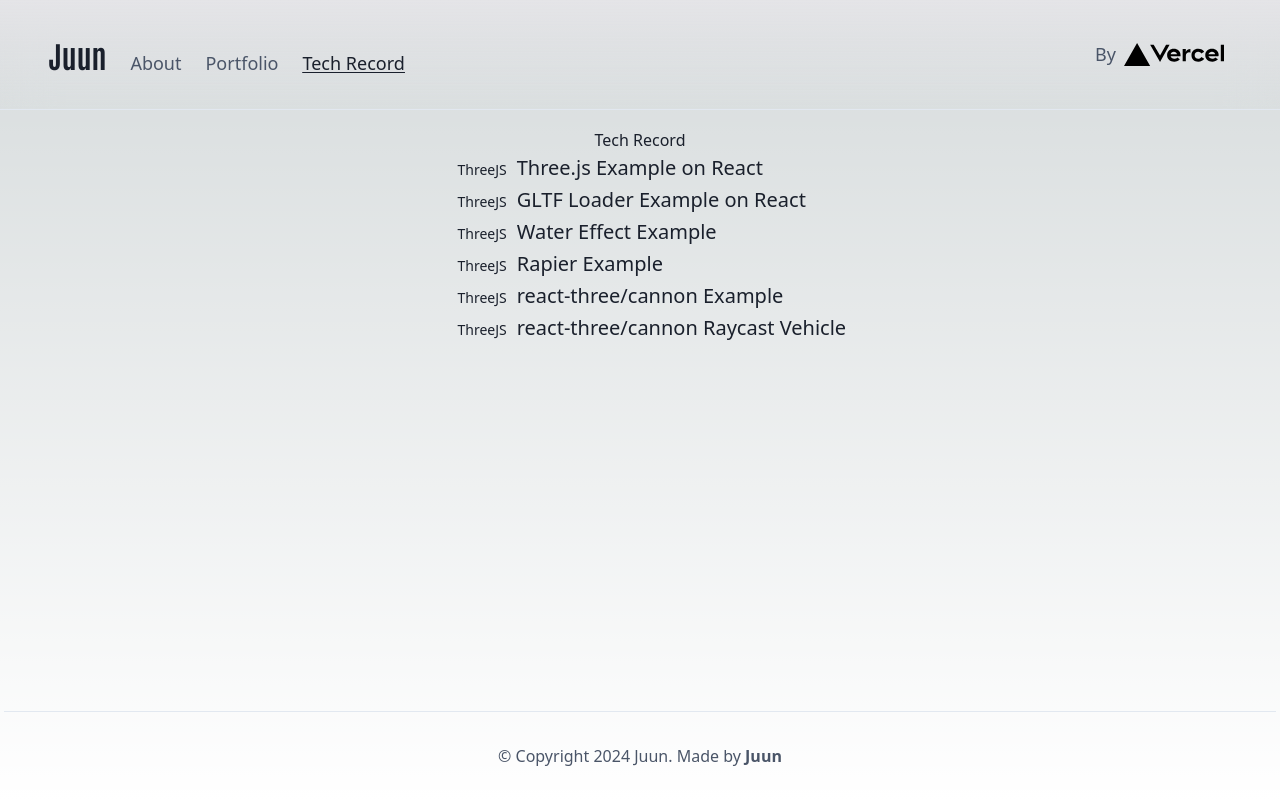
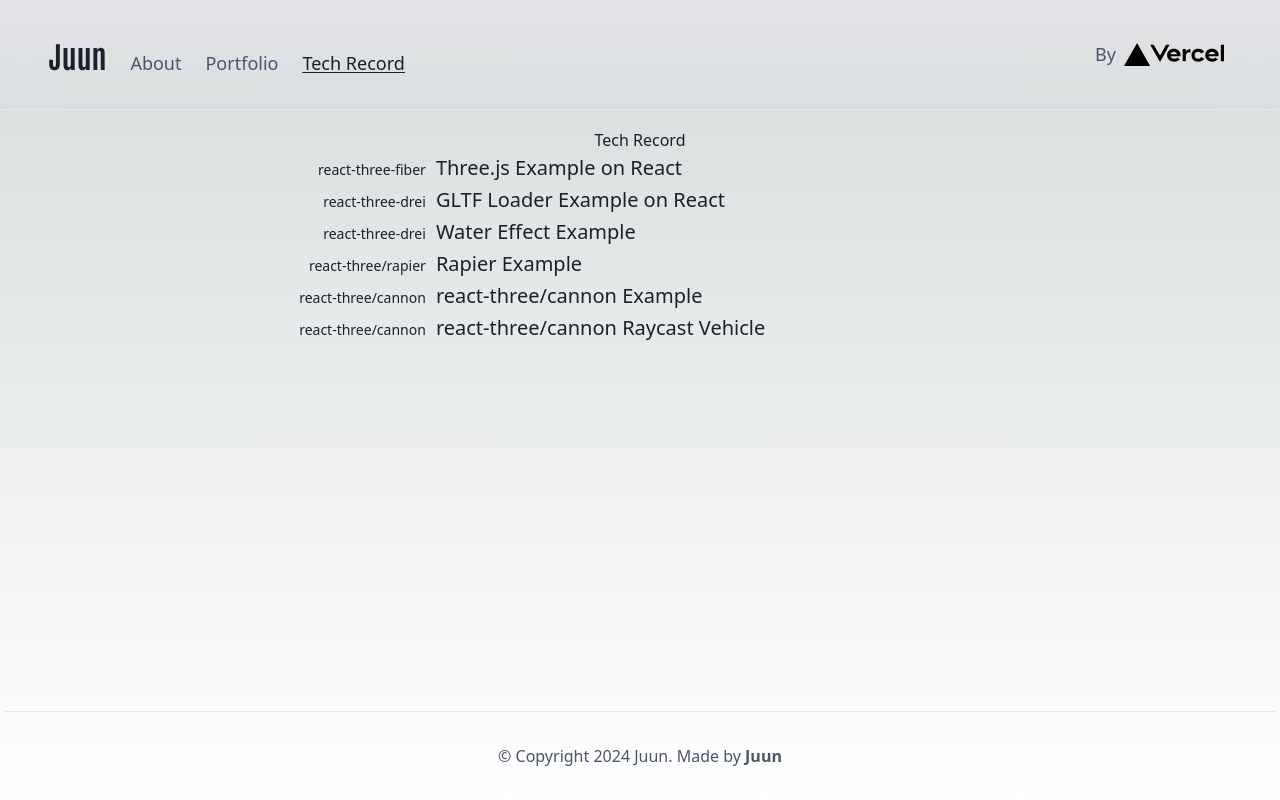
Before and after one commit to juunie-roh/setting-up-next, a Next.js app: page /techrecord in a window 1280 px wide. Built offline with nearby package versions, Linux system fonts and the light colour scheme.

Commit message:
refactor(categories): categories updated

```diff
--- a/src/pages/techrecord/index.tsx
+++ b/src/pages/techrecord/index.tsx
@@ -14,37 +14,37 @@ const menuDatas: Array<IMenuData> = [
   {
     title: 'Three.js Example on React',
     href: '/techrecord/three-example',
-    ctgry: 'ThreeJS',
+    ctgry: 'react-three-fiber',
     key: 1,
   },
   {
     title: 'GLTF Loader Example on React',
     href: '/techrecord/gltf-loader-example',
-    ctgry: 'ThreeJS',
+    ctgry: 'react-three-drei',
     key: 2,
   },
   {
     title: 'Water Effect Example',
     href: '/techrecord/water-example',
-    ctgry: 'ThreeJS',
+    ctgry: 'react-three-drei',
     key: 3,
   },
   {
     title: 'Rapier Example',
     href: '/techrecord/rapier-example',
-    ctgry: 'ThreeJS',
+    ctgry: 'react-three/rapier',
     key: 4,
   },
   {
     title: 'react-three/cannon Example',
     href: '/techrecord/react-three-cannon',
-    ctgry: 'ThreeJS',
+    ctgry: 'react-three/cannon',
     key: 5,
   },
   {
     title: 'react-three/cannon Raycast Vehicle',
     href: 'techrecord/cannon-raycast-vehicle',
-    ctgry: 'ThreeJS',
+    ctgry: 'react-three/cannon',
     key: 6,
   },
 ];
```
